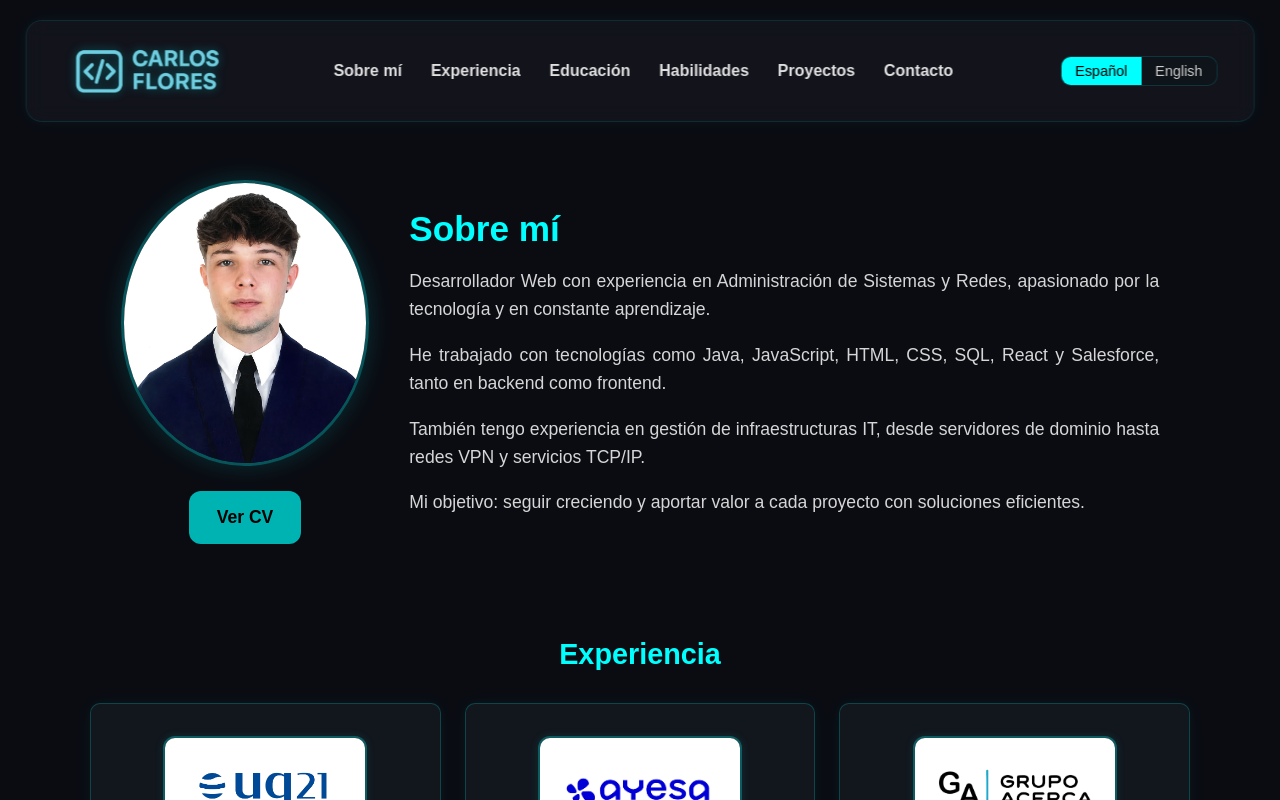
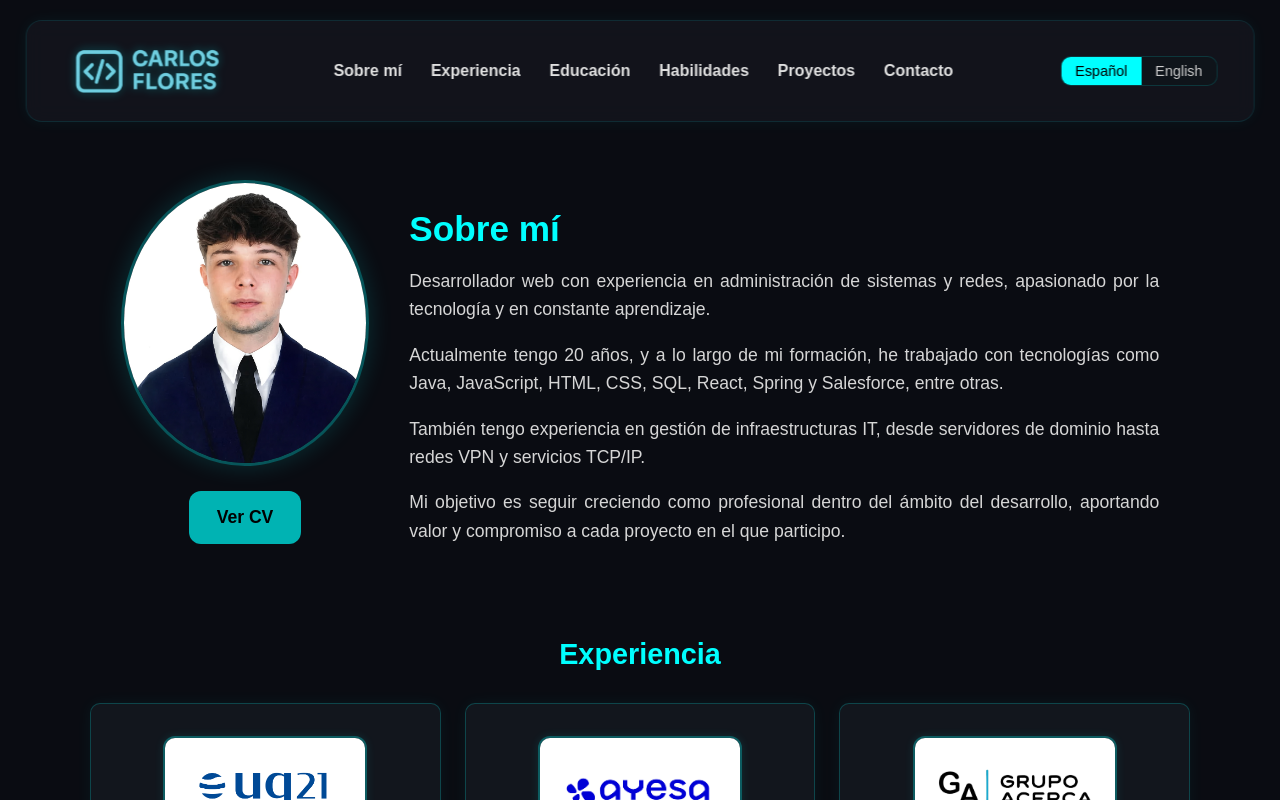
Before and after one commit to sursocarlos/CarlosFloresCV, a React (Vite) app: page / in a window 1280 px wide. Shown: the top 800 px of the page. Built offline with nearby package versions, Linux system fonts and the light colour scheme; no server answers.

Commit message:
PROYECTO COMPLETAMENTE TERMINADO

```diff
--- a/src/components/Body.jsx
+++ b/src/components/Body.jsx
@@ -45,13 +45,13 @@ function Body() {
           <h2>{lang === "es" ? "Sobre mí" : "About Me"}</h2>
           <p>
             {lang === "es"
-              ? "Desarrollador Web con experiencia en Administración de Sistemas y Redes, apasionado por la tecnología y en constante aprendizaje."
-              : "Web Developer with experience in Systems and Networks administration, passionate about technology and constantly learning."}
+              ? "Desarrollador web con experiencia en administración de sistemas y redes, apasionado por la tecnología y en constante aprendizaje."
+              : "Web developer with experience in systems and networks administration, passionate about technology and constantly learning."}
           </p>
           <p>
             {lang === "es"
-              ? "He trabajado con tecnologías como Java, JavaScript, HTML, CSS, SQL, React y Salesforce, tanto en backend como frontend."
-              : "I have worked with technologies such as Java, JavaScript, HTML, CSS, SQL, React, and Salesforce, both in backend and frontend."}
+              ? "Actualmente tengo 20 años, y a lo largo de mi formación, he trabajado con tecnologías como Java, JavaScript, HTML, CSS, SQL, React, Spring y Salesforce, entre otras."
+              : "I am currently 20 years old, and throughout my training, I have worked with technologies such as Java, JavaScript, HTML, CSS, SQL, React, Spring, and Salesforce, among others."}
           </p>
           <p>
             {lang === "es"
@@ -60,8 +60,8 @@ function Body() {
           </p>
           <p>
             {lang === "es"
-              ? "Mi objetivo: seguir creciendo y aportar valor a cada proyecto con soluciones eficientes."
-              : "My goal: to keep growing and add value to every project with efficient solutions."}
+              ? "Mi objetivo es seguir creciendo como profesional dentro del ámbito del desarrollo, aportando valor y compromiso a cada proyecto en el que participo."
+              : "My goal is to continue growing as a professional in the development field, contributing value and commitment to every project I take part in."}
           </p>
         </div>
       </div>
```
Also changed, not shown: src/styles/Body.css (+6 -8 lines).
